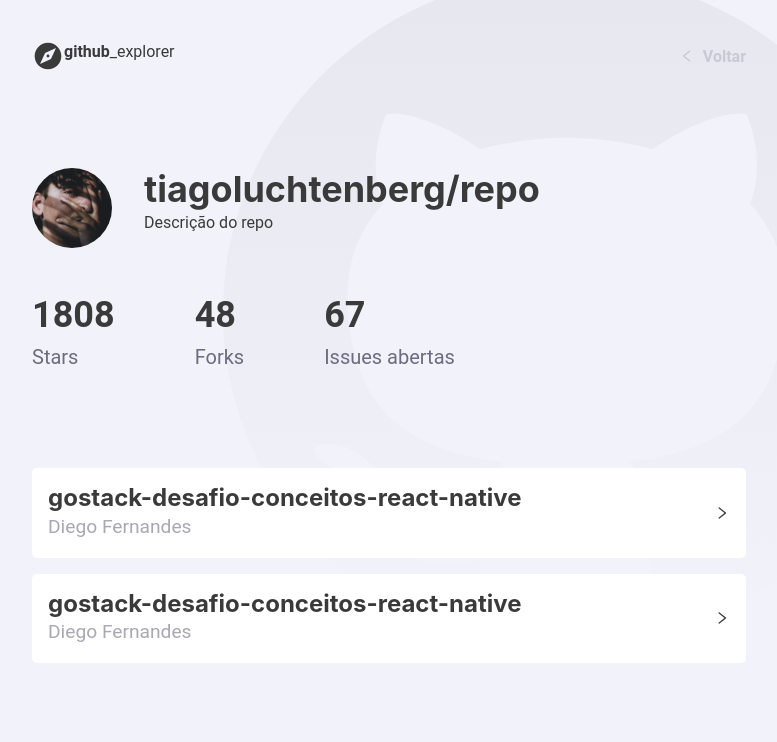
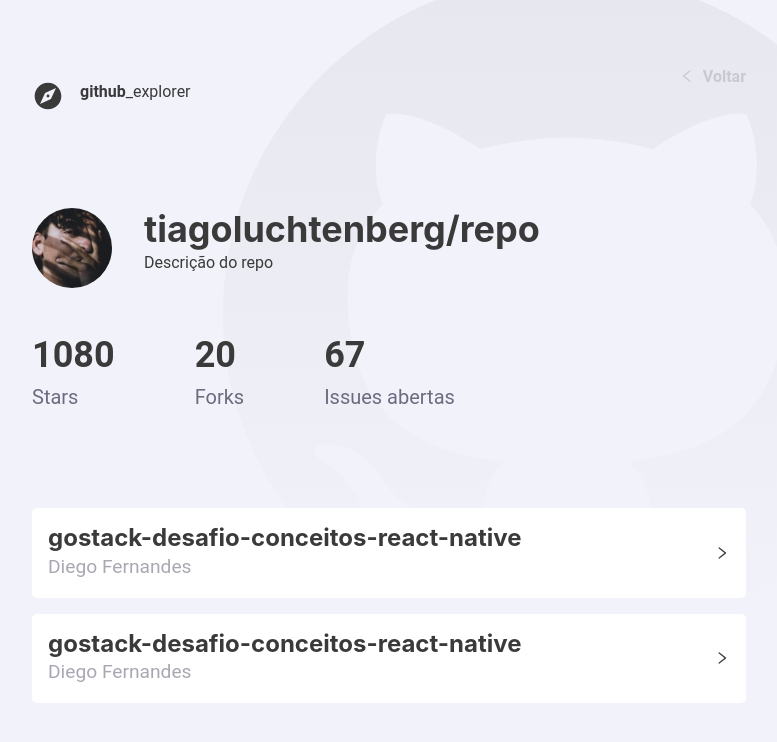
Before and after one commit to michelwene/Github-explorer, a Next.js app: page /repositorie in a window 1280 px wide. Shown: the top 742 px of the page, without its empty margins (251-1028 px from the left). Built offline with nearby package versions, Linux system fonts and the light colour scheme.

Commit message:
feat: add component RepositoryInfo and register form InputField home

```diff
--- a/package.json
+++ b/package.json
@@ -12,11 +12,14 @@
     "@chakra-ui/react": "^1.8.8",
     "@emotion/react": "^11.9.0",
     "@emotion/styled": "^11.8.1",
+    "@hookform/resolvers": "^2.8.8",
     "framer-motion": "^6.3.3",
     "next": "12.1.6",
     "react": "18.1.0",
     "react-dom": "18.1.0",
-    "react-icons": "^4.3.1"
+    "react-hook-form": "^7.30.0",
+    "react-icons": "^4.3.1",
+    "yup": "^0.32.11"
   },
   "devDependencies": {
     "@types/node": "17.0.31",
--- /dev/null
+++ b/src/components/Repository/RepositoryInfo/index.tsx
@@ -0,0 +1,68 @@
+import { Box, Flex, Heading, Image, Text } from "@chakra-ui/react";
+
+interface RepositoryInfoProps {
+  name: string;
+  description: string;
+  stars: number;
+  forks: number;
+  issues: number;
+  imageUrl: string;
+  children?: React.ReactNode;
+}
+
+export function RepositoryInfo({
+  name,
+  description,
+  stars,
+  forks,
+  issues,
+  children,
+  imageUrl,
+  ...rest
+}: RepositoryInfoProps) {
+  return (
+    <>
+      <Flex flexDirection="column" gap="2.5rem">
+        <Flex gap="2rem">
+          <Box>
+            <Image
+              src={imageUrl}
+              alt={`foto de perfil do github ${name}`}
+              borderRadius="50%"
+            />
+          </Box>
+          <Flex flexDirection="column">
+            <Heading as="h2">{name}</Heading>
+            <Text>{description}</Text>
+          </Flex>
+        </Flex>
+        <Flex gap="5rem">
+          <Box>
+            <Text fontSize="2.25rem" fontWeight={700}>
+              {stars}
+            </Text>
+            <Text fontSize="1.25rem" color="gray.300">
+              Stars
+            </Text>
+          </Box>
+          <Box>
+            <Text fontSize="2.25rem" fontWeight={700}>
+              {forks}
+            </Text>
+            <Text fontSize="1.25rem" color="gray.300">
+              Forks
+            </Text>
+          </Box>
+          <Box>
+            <Text fontSize="2.25rem" fontWeight={700}>
+              {issues}
+            </Text>
+            <Text fontSize="1.25rem" color="gray.300">
+              Issues abertas
+            </Text>
+          </Box>
+        </Flex>
+      </Flex>
+    </>
+  );
+}
--- a/src/components/RepositoryItem/index.tsx
+++ b/src/components/Repository/RepositoryItem/index.tsx
@@ -5,7 +5,7 @@ interface RepositoryProps {
   name: string;
   description: string;
   children?: React.ReactNode;
-  imageUrl: string;
+  imageUrl?: string;
 }
 
 export function RepositoryItem({
--- a/src/pages/repositorie/index.tsx
+++ b/src/pages/repositorie/index.tsx
@@ -7,8 +7,11 @@ import {
   Text,
   VStack,
 } from "@chakra-ui/react";
+import Link from "next/link";
 import { AiOutlineLeft, AiOutlineRight } from "react-icons/ai";
 import { MdExplore } from "react-icons/md";
+import { Logo } from "../../components/Logo";
+import { RepositoryInfo } from "../../components/Repository/RepositoryInfo";
 
 export default function Repositorie() {
   return (
@@ -26,13 +29,9 @@ export default function Repositorie() {
         mt={10}
         justifyContent="space-between"
       >
+        <Logo />
         <Flex>
-          <MdExplore fontSize="32px" />
-          <Text>
-            <strong>github</strong>_explorer
-          </Text>
-        </Flex>
-        <Flex>
+          <Link href="/" passHref>
             <Button
               bg="inherit"
               color="gray.100"
@@ -42,49 +41,17 @@ export default function Repositorie() {
             >
               Voltar
             </Button>
+          </Link>
         </Flex>
       </Flex>
-      <Flex flexDirection="column" gap="2.5rem">
-        <Flex gap="2rem">
-          <Box>
-            <Image
-              src="/Me 1.svg"
-              alt="foto de perfil do github"
-              borderRadius="50%"
+      <RepositoryInfo
+        imageUrl="Me1.svg"
+        name="tiagoluchtenberg/repo"
+        description="Descrição do repo"
+        stars={1080}
+        forks={20}
+        issues={67}
       />
-          </Box>
-          <Flex flexDirection="column">
-            <Heading as="h2">tiagoluchtenberg/repo</Heading>
-            <Text>Descrição do repo</Text>
-          </Flex>
-        </Flex>
-        <Flex gap="5rem">
-          <Box>
-            <Text fontSize="2.25rem" fontWeight={700}>
-              1808
-            </Text>
-            <Text fontSize="1.25rem" color="gray.300">
-              Stars
-            </Text>
-          </Box>
-          <Box>
-            <Text fontSize="2.25rem" fontWeight={700}>
-              48
-            </Text>
-            <Text fontSize="1.25rem" color="gray.300">
-              Forks
-            </Text>
-          </Box>
-          <Box>
-            <Text fontSize="2.25rem" fontWeight={700}>
-              67
-            </Text>
-            <Text fontSize="1.25rem" color="gray.300">
-              Issues abertas
-            </Text>
-          </Box>
-        </Flex>
-      </Flex>
 
       <VStack spacing={4} width="100%" pb="1rem">
         <Flex
```
Also changed, not shown: src/pages/index.tsx (+37 -6 lines), public/Me1.svg (renamed from public/Me 1.svg), 1 other file (tests, documents, lock files or other folders). Lines whose indentation alone changed are shown as unchanged.
